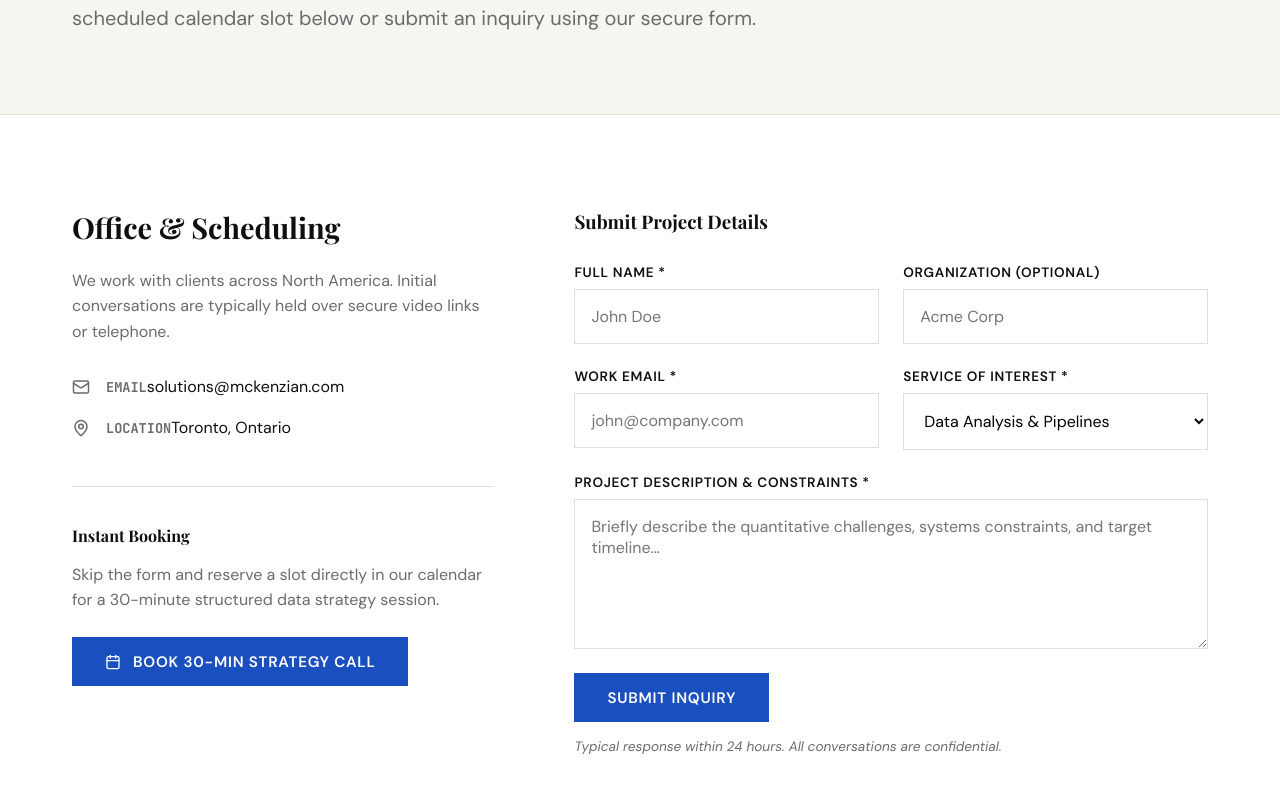
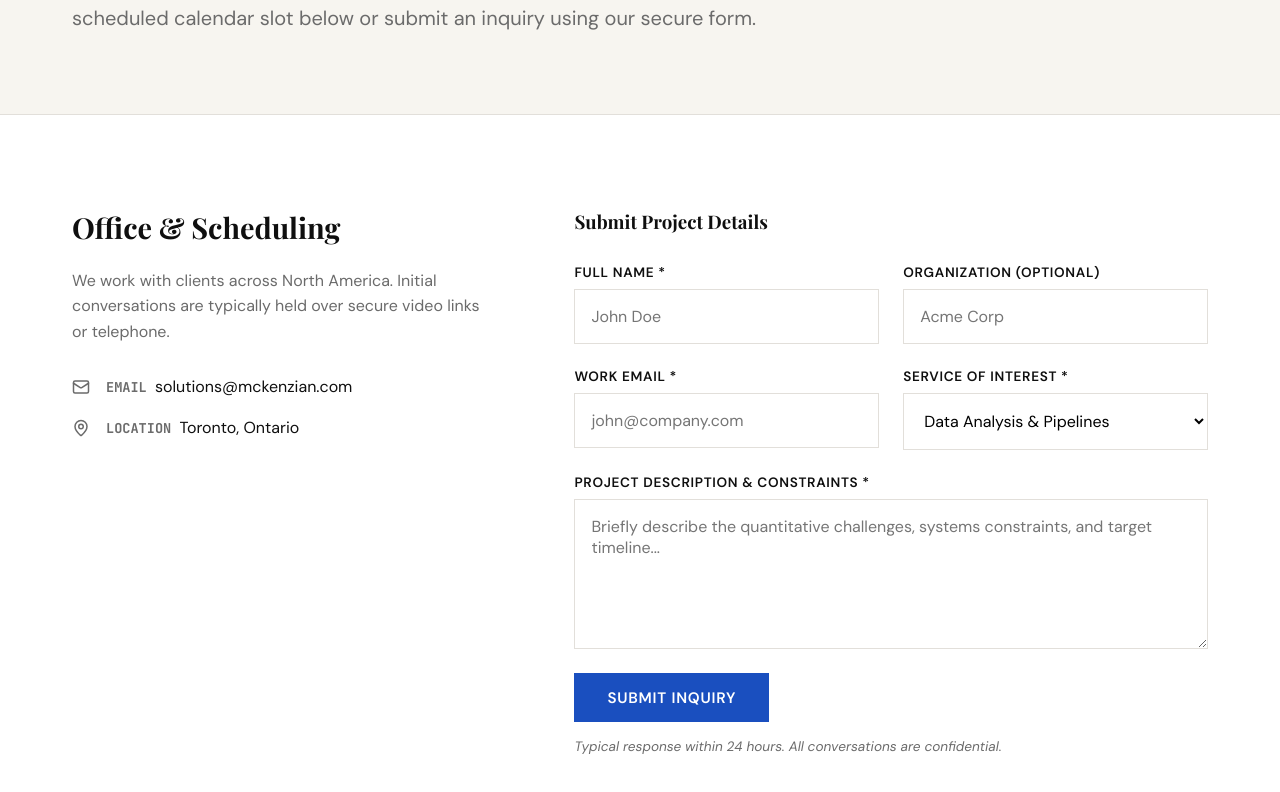
Before and after one commit to shawnmckenzie11/McKenzian-Website, a React (Vite) app: page /#/contact in a window 1280 px wide. Shown: the part 384-1176 px from the top of the page. Built offline with nearby package versions, Linux system fonts and the light colour scheme; a web font is replaced by a local one.

Commit message:
Remove Calendly booking link and update founder name to Gordon McKenzie in About page

```diff
--- a/src/pages/About.jsx
+++ b/src/pages/About.jsx
@@ -39,10 +39,10 @@ export const About = () => {
               </svg>
             </div>
             <div className="founder-info">
-              <h3>Shawn McKenzie</h3>
+              <h3>Gordon McKenzie</h3>
               <span className="founder-title">Principal & Founder</span>
               <p className="founder-bio">
-                Shawn brings over 15 years of cross-domain expertise engineering data pipelines and modeling complex distribution systems. Committed to analytical rigor and client-first engineering, he ensures every project directly resolves critical bottlenecks. He works alongside clients from scoping to final delivery to align technology with strategic outcomes.
+                Gordon brings over 15 years of cross-domain expertise engineering data pipelines and modeling complex distribution systems. Committed to analytical rigor and client-first engineering, he ensures every project directly resolves critical bottlenecks. He works alongside clients from scoping to final delivery to align technology with strategic outcomes.
               </p>
             </div>
           </div>
--- a/src/pages/Contact.jsx
+++ b/src/pages/Contact.jsx
@@ -38,7 +38,7 @@ export const Contact = () => {
                 <li>
                   <Mail size={18} className="text-muted" />
                   <div>
-                    <strong>Email</strong>
+                    <strong>Email  </strong>
                     <a href="mailto:solutions@mckenzian.com" style={{ color: "var(--color-ink)", textDecoration: "none" }}>
                       solutions@mckenzian.com
                     </a>
@@ -47,27 +47,11 @@ export const Contact = () => {
                 <li>
                   <MapPin size={18} className="text-muted" />
                   <div>
-                    <strong>Location</strong>
+                    <strong>Location  </strong>
                     <span>Toronto, Ontario</span>
                   </div>
                 </li>
               </ul>
-
-              <div style={{ borderTop: "1px solid var(--color-rule)", paddingTop: "2.5rem" }}>
-                <h4 style={{ marginBottom: "1rem", fontFamily: "var(--font-headings)" }}>Instant Booking</h4>
-                <p className="contact-info-text" style={{ marginBottom: "1.5rem" }}>
-                  Skip the form and reserve a slot directly in our calendar for a 30-minute structured data strategy session.
-                </p>
-                <Button
-                  href="https://calendly.com/mckenzian-solutions/30min"
-                  variant="solid"
-                  external
-                  ariaLabel="Book a 30-min strategy call"
-                >
-                  <Calendar size={16} style={{ marginRight: "0.75rem" }} />
-                  Book 30-Min Strategy Call
-                </Button>
-              </div>
             </div>
 
             {/* Right Column: React State Form */}
```
